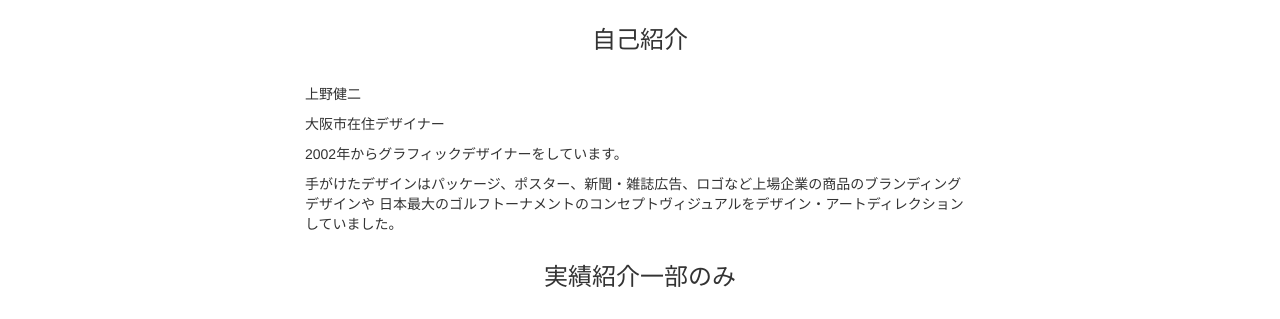
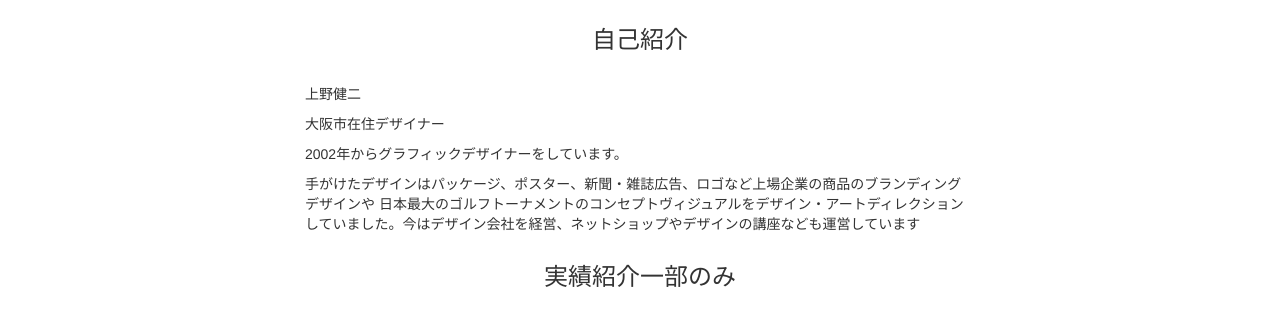
Before and after one commit to uenokenji/uenokenji.github.io, a plain HTML site: page index.html in a window 1280 px wide. Shown: the part 481-800 px from the top of the page. Drawn offline with nearby package versions, Linux system fonts and the light colour scheme.

Commit message:
first kadai02

```diff
--- a/index.html
+++ b/index.html
@@ -35,7 +35,7 @@
                 <p>大阪市在住デザイナー</p>
                 <p> 2002年からグラフィックデザイナーをしています。 </p>
                 <p>手がけたデザインはパッケージ、ポスター、新聞・雑誌広告、ロゴなど上場企業の商品のブランディングデザインや
-                日本最大のゴルフトーナメントのコンセプトヴィジュアルをデザイン・アートディレクションしていました。</p>
+                日本最大のゴルフトーナメントのコンセプトヴィジュアルをデザイン・アートディレクションしていました。今はデザイン会社を経営、ネットショップやデザインの講座なども運営しています</p>
             <h3>
                 実績紹介一部のみ
             </h3>
```
